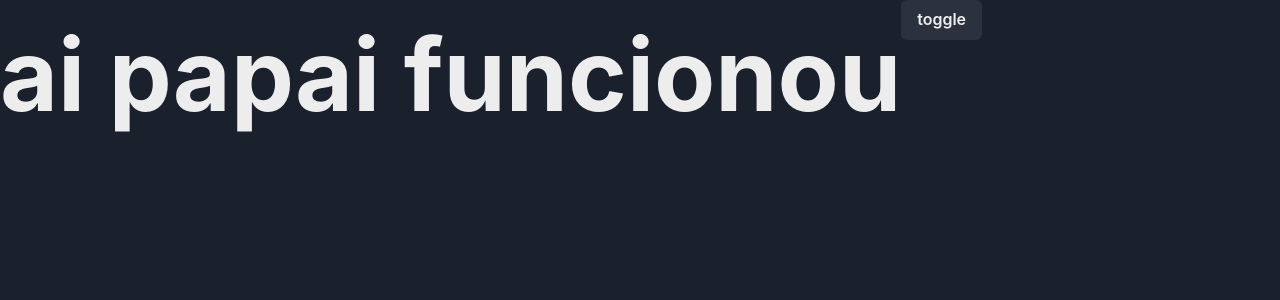
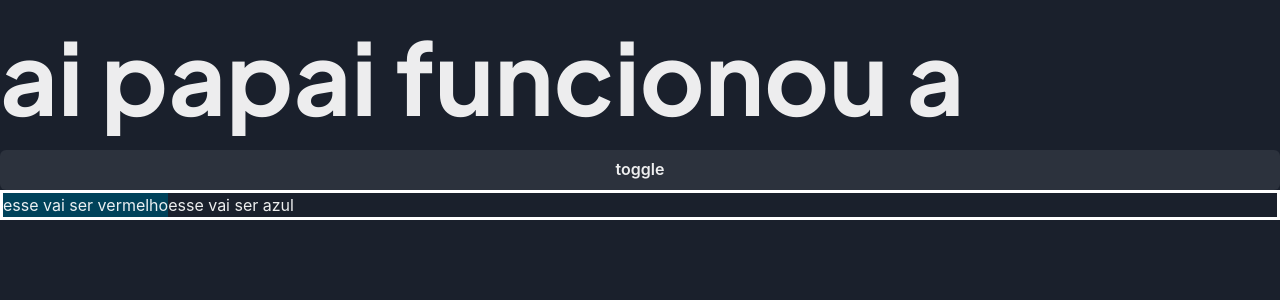
Before and after one commit to Andrevlopess/Portifolio, a React (Vite) app: page / in a window 1280 px wide. Shown: the top 300 px of the page. Built offline with nearby package versions, Linux system fonts and the light colour scheme; a web font is replaced by a local one.

Commit message:
darkandLightMode

```diff
--- a/package.json
+++ b/package.json
@@ -12,6 +12,7 @@
     "@chakra-ui/react": "^2.4.9",
     "@emotion/react": "^11.10.5",
     "@emotion/styled": "^11.10.5",
+    "@fontsource/aldrich": "^4.5.7",
     "@fontsource/plus-jakarta-sans": "^4.5.11",
     "framer-motion": "^8.5.2",
     "react": "^18.2.0",
--- a/src/App.tsx
+++ b/src/App.tsx
@@ -1,17 +1,23 @@
-import { Button, Flex, Text, useColorMode } from '@chakra-ui/react'
+import { Box, Button, Flex, Text, useColorMode, useColorModeValue } from '@chakra-ui/react'
 
 function App() {
 
   const {colorMode, toggleColorMode} = useColorMode()
 
+  const teste = useColorModeValue('verdinLight', 'verdinDark')
+
   return (
-    <Flex bgColor='uaifi' fontFamily="body">
-      <Text fontSize={100} fontWeight='bold'>
-        ai papai funcionou
+    <Flex bgColor='uaifi' flexDirection={'column'}>
+      <Text fontSize={100} fontWeight='bold'  style={{fontFamily: "'Plus jakarta sans', sans serif"}}>
+        ai papai funcionou a
       </Text>
       <Button onClick={toggleColorMode}>
         toggle
       </Button>
+      <Flex w='100%' border='3px solid white'>
+        <Box bgColor={teste}>esse vai ser vermelho</Box>
+        <Box bgColor='verdin'>esse vai ser azul</Box>
+      </Flex>
     </Flex>
 
   )
--- a/src/Styles/theme.ts
+++ b/src/Styles/theme.ts
@@ -1,18 +1,20 @@
-import { extendTheme, type ThemeConfig } from "@chakra-ui/react";
-import "@fontsource/plus-jakarta-sans"
+import {
+  extendTheme,
+  type ThemeConfig,
+} from "@chakra-ui/react";
+import "@fontsource/plus-jakarta-sans";
+import "@fontsource/aldrich";
 
 const config: ThemeConfig = {
   initialColorMode: "dark",
   useSystemColorMode: true,
 };
-const colors = {
-  colors:{
-    uaifi: '#111'
+
+export const theme = extendTheme({
+  config,
+
+  colors: {
+    verdinLight: "#BFDB38",
+    verdinDark: "#00425A",
   },
-  fonts:{
-    body: "`Plus jakarta sans`, sans serif"
-  }
-
-};
-
-export const theme = extendTheme({ colors, config });
+});
--- a/src/main.tsx
+++ b/src/main.tsx
@@ -1,12 +1,15 @@
 import React from 'react'
 import ReactDOM from 'react-dom/client'
 import App from './App'
-import { ChakraProvider } from '@chakra-ui/react'
+import { ChakraProvider, ColorModeScript } from '@chakra-ui/react'
 import { theme } from './Styles/theme'
+import "@fontsource/plus-jakarta-sans"
+import "@fontsource/aldrich"
 
 ReactDOM.createRoot(document.getElementById('root') as HTMLElement).render(
   <React.StrictMode>
     <ChakraProvider theme={theme}>
+    <ColorModeScript initialColorMode={theme.config.initialColorMode} />
       <App />
     </ChakraProvider>
   </React.StrictMode>
```
Also changed, not shown: 1 other file (tests, documents, lock files or other folders).
